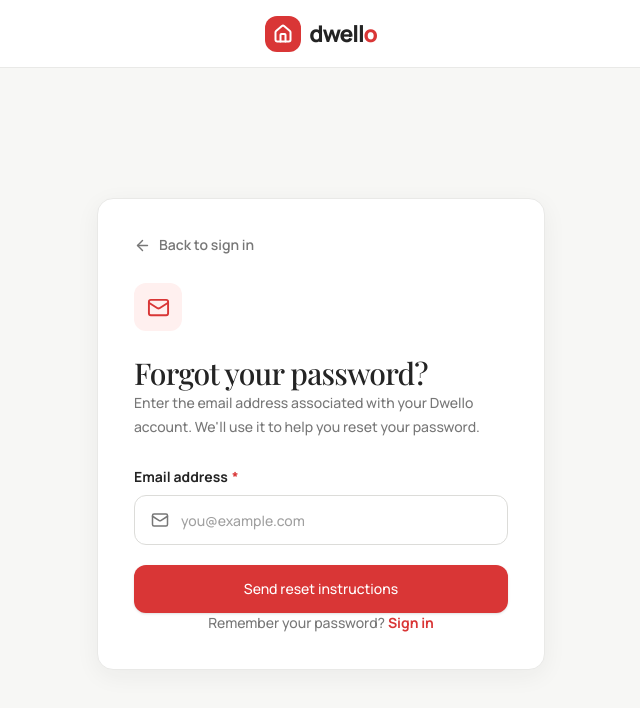
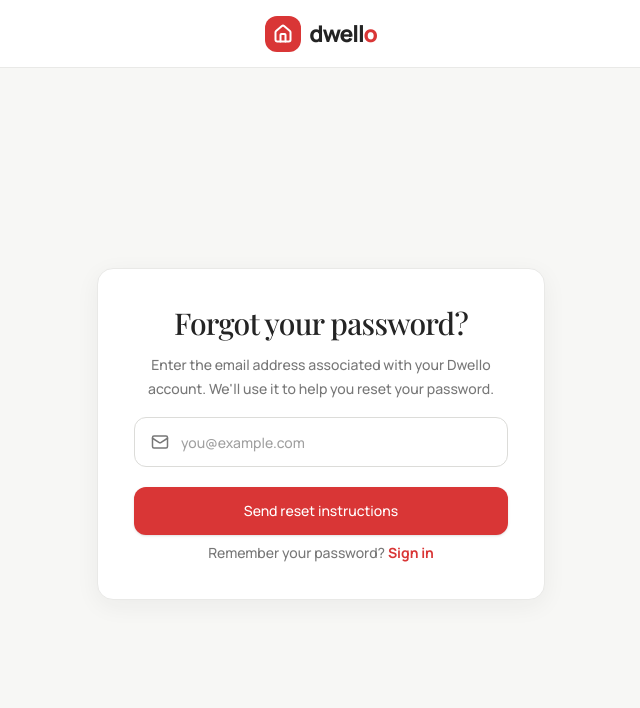
Before and after one commit to rohithviswanathan/dwello, a React (Vite) app in the folder client/: page /forgot-password in a window 1280 px wide. Shown: the top 708 px of the page, without its empty margins (319-959 px from the left). Built offline with nearby package versions, Linux system fonts and the light colour scheme; a web font is replaced by a local one.

Commit message:
removed unnecessary things

```diff
--- a/client/src/pages/auth/ForgotPasswordPage.tsx
+++ b/client/src/pages/auth/ForgotPasswordPage.tsx
@@ -1,6 +1,6 @@
 import { useState } from "react";
 import { Link } from "react-router-dom";
-import { ArrowLeft, Mail } from "lucide-react";
+import { Mail } from "lucide-react";
 
 import Input from "../../components/ui/Input";
 import Button from "../../components/ui/Button";
@@ -18,23 +18,11 @@ export default function ForgotPasswordPage() {
   return (
     <main className="flex min-h-[calc(100vh-68px)] items-center justify-center bg-canvas px-4 py-10">
       <div className="w-full max-w-md rounded-2xl border border-border bg-white p-6 shadow-card sm:p-9">
-        <Link
-          to="/login"
-          className="mb-7 inline-flex items-center gap-2 text-sm font-semibold text-muted transition hover:text-brand"
-        >
-          <ArrowLeft size={17} />
-          Back to sign in
-        </Link>
-
-        <div className="mb-6 flex h-12 w-12 items-center justify-center rounded-xl bg-brand-light text-brand">
-          <Mail size={23} />
-        </div>
-
-        <h1 className="font-display text-3xl font-semibold text-ink">
+        <h1 className="font-display text-3xl font-semibold text-ink text-center">
           Forgot your password?
         </h1>
 
-        <p className="mt-3 text-sm leading-6 text-muted">
+        <p className="mt-3 pt-3 text-sm leading-6 text-muted text-center">
           Enter the email address associated with your Dwello account. We'll use
           it to help you reset your password.
         </p>
@@ -48,9 +36,8 @@ export default function ForgotPasswordPage() {
           </div>
         )}
 
-        <form onSubmit={handleSubmit} className="mt-7 space-y-5">
+        <form onSubmit={handleSubmit} className="mt-4 space-y-5">
           <Input
-            label="Email address"
             type="email"
             placeholder="you@example.com"
             leftIcon={<Mail size={18} />}
@@ -67,7 +54,7 @@ export default function ForgotPasswordPage() {
           </Button>
         </form>
 
-        <p className="mt-7 text-center text-sm text-muted">
+        <p className="mt-9 pt-2 text-center text-sm text-muted">
           Remember your password?{" "}
           <Link
             to="/login"
```
